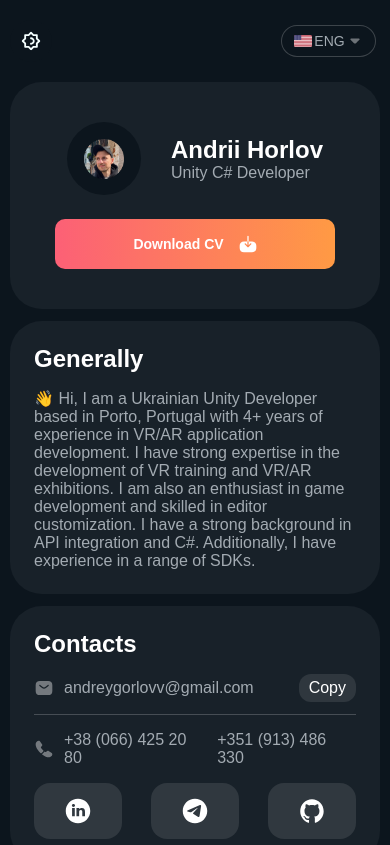
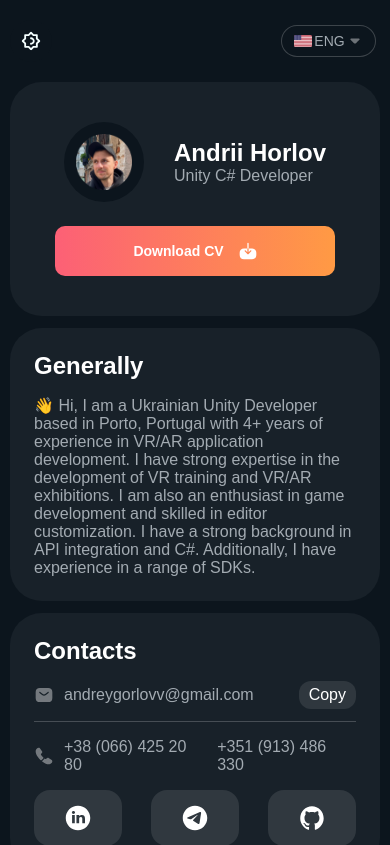
Before and after one commit to andriihorlov/andriihorlov.github.io, a React (Create React App) app: page / in a window 390 px wide. Shown: the top 845 px of the page. Built offline with nearby package versions, Linux system fonts and the light colour scheme; a web font is replaced by a local one.

Commit message:
fix avatar

```diff
--- a/src/pages/Portfolio/components/Title/Title.module.scss
+++ b/src/pages/Portfolio/components/Title/Title.module.scss
@@ -26,10 +26,12 @@
       background-color: #0c151d;
       border-radius: 50%;
       overflow: hidden;
-      padding: 10px 15px;
+      width: 80px;
+      height: 80px;
+      padding: 10px;
 
       @media (max-width: 670px) {
-        padding: 12px 17px;
+        padding: 12px;
       }
 
       &.light {
@@ -37,12 +39,8 @@
       }
 
       .avatar {
-        padding-top: 5px;
-        width: 68px;
-
-        @media (max-width: 670px) {
-          width: 40px;
-        }
+        width: 100%;
+        object-fit: cover;
       }
     }
 
```
